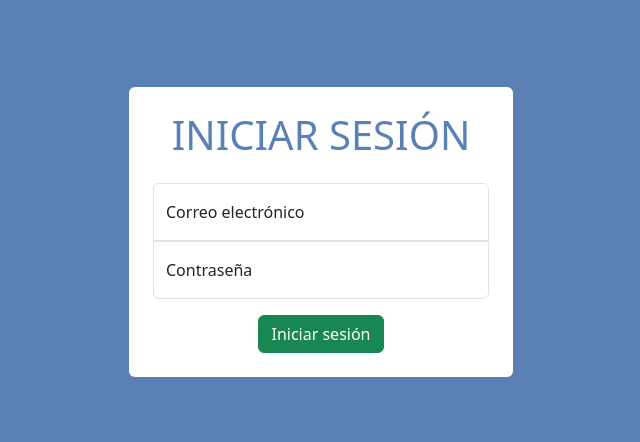
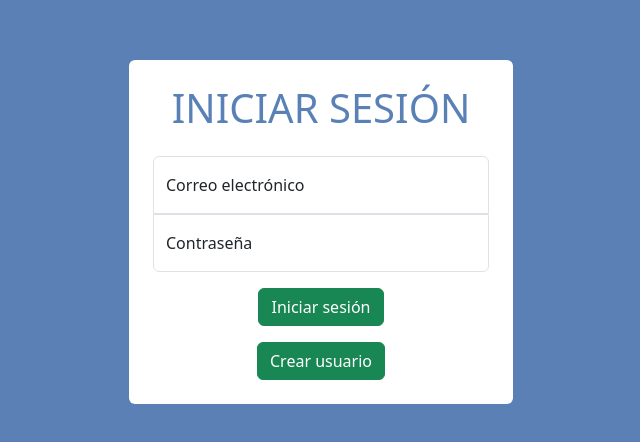
Before and after one commit to YarLopez03/Task-alert, a React (Vite) app: page / in a window 1280 px wide. Shown: the part 168-610 px from the top of the page, without its empty margins (319-959 px from the left). Built offline with nearby package versions, Linux system fonts and the light colour scheme; no server answers.

Commit message:
se agrega crear usuario

```diff
--- a/src/components/InicioSesion.jsx
+++ b/src/components/InicioSesion.jsx
@@ -1,6 +1,6 @@
 import { useNavigate } from 'react-router-dom';
 import { useState, useEffect } from 'react';
-import { loginUser } from '../services/userService';
+import { loginUser, registerUser } from '../services/userService';
 
 function InicioSesion() {
     const navigate = useNavigate();
@@ -37,6 +37,31 @@ function InicioSesion() {
             console.error("Error login:", err);
 
             // 🔥 Aquí capturamos el mensaje real del backend
+            if (err.response && err.response.data && err.response.data.message) {
+                setErrorMessage(err.response.data.message);
+            } else {
+                setErrorMessage("Error de conexión con el servidor");
+            }
+        }
+    };
+
+    const crearUsuario = async () => {
+        setErrorMessage('');
+
+        // Validar que los campos no estén vacíos
+        if (!email || !password) {
+            setErrorMessage("Por favor completa el correo y la contraseña.");
+            return;
+        }
+
+        try {
+            const response = await registerUser({ email, password });
+            const user = response.data.user;
+            localStorage.setItem('user_id', user.ID);
+            localStorage.setItem('userEmail', user.EMAIL);
+            navigate('/list-task');
+        } catch (err) {
+            console.error("Error registro:", err);
             if (err.response && err.response.data && err.response.data.message) {
                 setErrorMessage(err.response.data.message);
             } else {
@@ -97,6 +122,14 @@ function InicioSesion() {
                             </div>
                         </div>
 
+                        <div className="row align-items-center mt-3">
+                            <div className="col-12 centrar">
+                                <button className="btn btn-success" type="button" onClick={crearUsuario}>
+                                    Crear usuario
+                                </button>
+                            </div>
+                        </div>
+
                     </form>
 
                 </div>
```
